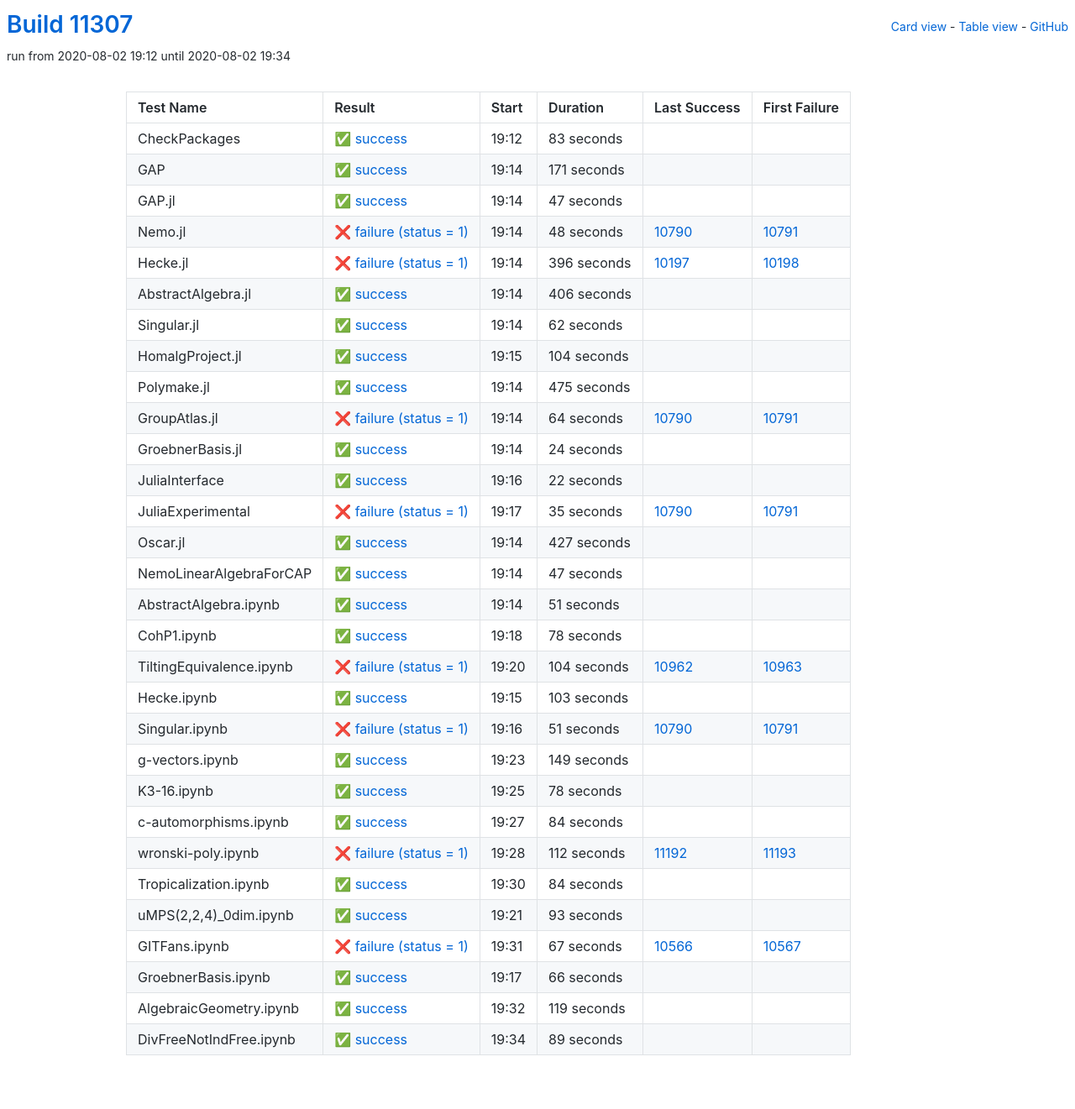
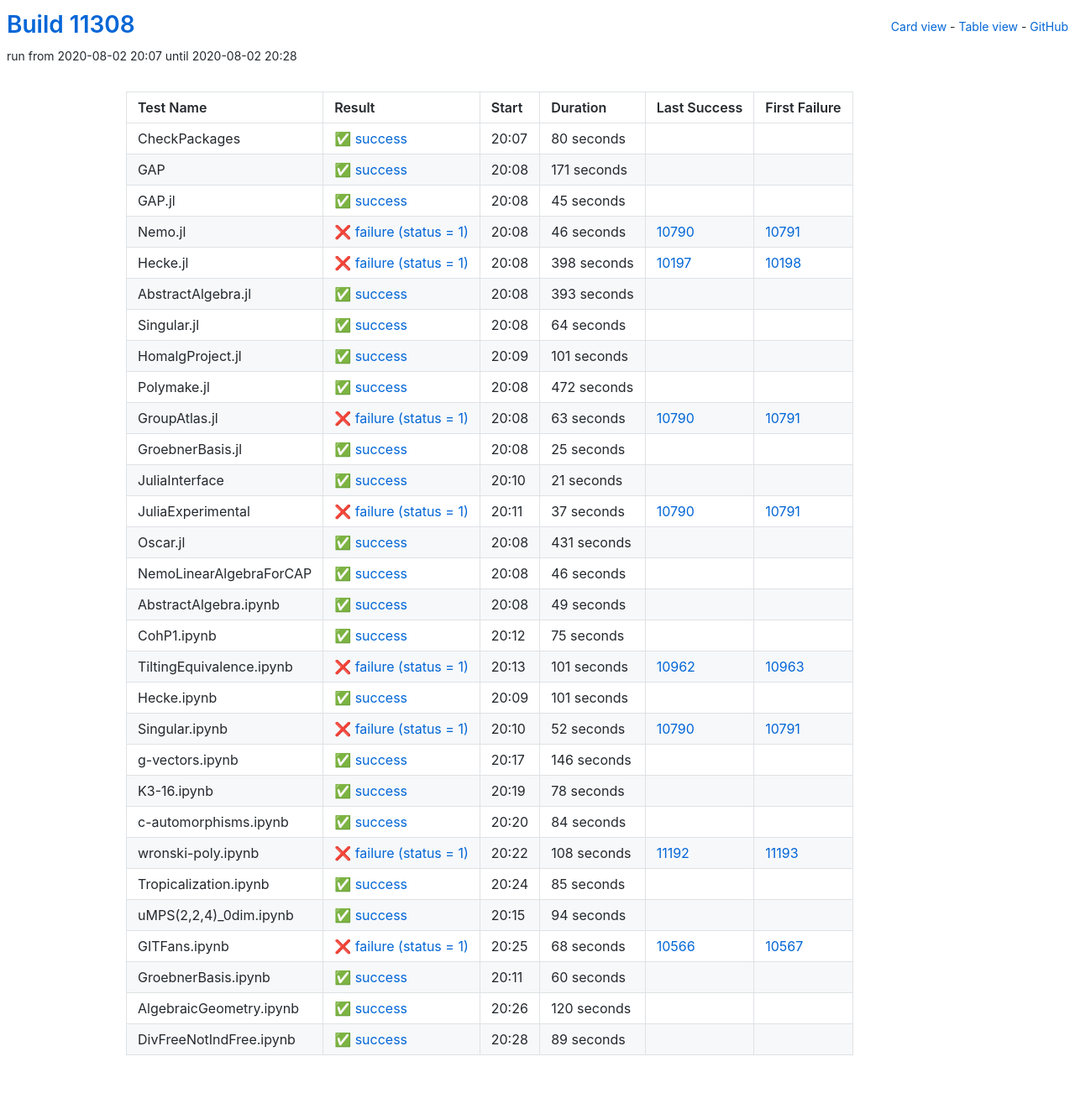
Before and after one commit to oscar-system/oscar-ci-status, a Jekyll site: the page built from table.html, in a window 1280 px wide. Shown: the whole page at 84% size. Built offline with Jekyll 4.4.1, drawn with Linux system fonts in a browser that asks for light colours.

Commit message:
Build #11308

```diff
--- a/_data/ci.yml
+++ b/_data/ci.yml
@@ -1,6 +1,6 @@
 ---
-build: 11307
-build_url: https://oscarci.mathematik.uni-kl.de/job/oscar/11307/
+build: 11308
+build_url: https://oscarci.mathematik.uni-kl.de/job/oscar/11308/
 job: oscar
 organization: oscar-system
 repo: oscar-ci-status
@@ -8,20 +8,20 @@
 tests:
 - name: CheckPackages
   id: checkpackages
-  log: https://oscarci.mathematik.uni-kl.de/job/oscar/11307/artifact/logs/build-11307/CheckPackages.log
-  start: 2020-08-02 19:12
+  log: https://oscarci.mathematik.uni-kl.de/job/oscar/11308/artifact/logs/build-11308/CheckPackages.log
+  start: 2020-08-02 20:07
   success: true
   exitcode: 0
   status: success
-  duration: 83
+  duration: 80
   last_success: false
   last_success_url:
   first_failure: false
   first_failure_url:
 - name: GAP
   id: gap
-  log: https://oscarci.mathematik.uni-kl.de/job/oscar/11307/artifact/logs/build-11307/GAP.log
-  start: 2020-08-02 19:14
+  log: https://oscarci.mathematik.uni-kl.de/job/oscar/11308/artifact/logs/build-11308/GAP.log
+  start: 2020-08-02 20:08
   success: true
   exitcode: 0
   status: success
@@ -32,236 +32,236 @@
   first_failure_url:
 - name: GAP.jl
   id: gap-jl
-  log: https://oscarci.mathematik.uni-kl.de/job/oscar/11307/artifact/logs/build-11307/GAP.jl.log
-  start: 2020-08-02 19:14
+  log: https://oscarci.mathematik.uni-kl.de/job/oscar/11308/artifact/logs/build-11308/GAP.jl.log
+  start: 2020-08-02 20:08
   success: true
   exitcode: 0
   status: success
-  duration: 47
+  duration: 45
   last_success: false
   last_success_url:
   first_failure: false
   first_failure_url:
 - name: Nemo.jl
   id: nemo-jl
-  log: https://oscarci.mathematik.uni-kl.de/job/oscar/11307/artifact/logs/build-11307/Nemo.jl.log
-  start: 2020-08-02 19:14
+  log: https://oscarci.mathematik.uni-kl.de/job/oscar/11308/artifact/logs/build-11308/Nemo.jl.log
+  start: 2020-08-02 20:08
   success: false
   exitcode: 1
   status: failure
-  duration: 48
+  duration: 46
   last_success: 10790
   last_success_url: https://oscarci.mathematik.uni-kl.de/job/oscar/10790/
   first_failure: 10791
   first_failure_url: https://oscarci.mathematik.uni-kl.de/job/oscar/10791/
 - name: Hecke.jl
   id: hecke-jl
-  log: https://oscarci.mathematik.uni-kl.de/job/oscar/11307/artifact/logs/build-11307/Hecke.jl.log
-  start: 2020-08-02 19:14
+  log: https://oscarci.mathematik.uni-kl.de/job/oscar/11308/artifact/logs/build-11308/Hecke.jl.log
+  start: 2020-08-02 20:08
   success: false
   exitcode: 1
   status: failure
-  duration: 396
+  duration: 398
   last_success: 10197
   last_success_url: https://oscarci.mathematik.uni-kl.de/job/oscar/10197/
   first_failure: 10198
   first_failure_url: https://oscarci.mathematik.uni-kl.de/job/oscar/10198/
 - name: AbstractAlgebra.jl
   id: abstractalgebra-jl
-  log: https://oscarci.mathematik.uni-kl.de/job/oscar/11307/artifact/logs/build-11307/AbstractAlgebra.jl.log
-  start: 2020-08-02 19:14
+  log: https://oscarci.mathematik.uni-kl.de/job/oscar/11308/artifact/logs/build-11308/AbstractAlgebra.jl.log
+  start: 2020-08-02 20:08
   success: true
   exitcode: 0
   status: success
-  duration: 406
+  duration: 393
   last_success: false
   last_success_url:
   first_failure: false
   first_failure_url:
 - name: Singular.jl
   id: singular-jl
-  log: https://oscarci.mathematik.uni-kl.de/job/oscar/11307/artifact/logs/build-11307/Singular.jl.log
-  start: 2020-08-02 19:14
+  log: https://oscarci.mathematik.uni-kl.de/job/oscar/11308/artifact/logs/build-11308/Singular.jl.log
+  start: 2020-08-02 20:08
   success: true
   exitcode: 0
   status: success
-  duration: 62
+  duration: 64
   last_success: false
   last_success_url:
   first_failure: false
   first_failure_url:
 - name: HomalgProject.jl
   id: homalgproject-jl
-  log: https://oscarci.mathematik.uni-kl.de/job/oscar/11307/artifact/logs/build-11307/HomalgProject.jl.log
-  start: 2020-08-02 19:15
+  log: https://oscarci.mathematik.uni-kl.de/job/oscar/11308/artifact/logs/build-11308/HomalgProject.jl.log
+  start: 2020-08-02 20:09
   success: true
   exitcode: 0
   status: success
-  duration: 104
+  duration: 101
   last_success: false
   last_success_url:
   first_failure: false
   first_failure_url:
 - name: Polymake.jl
   id: polymake-jl
-  log: https://oscarci.mathematik.uni-kl.de/job/oscar/11307/artifact/logs/build-11307/Polymake.jl.log
-  start: 2020-08-02 19:14
+  log: https://oscarci.mathematik.uni-kl.de/job/oscar/11308/artifact/logs/build-11308/Polymake.jl.log
+  start: 2020-08-02 20:08
   success: true
   exitcode: 0
   status: success
-  duration: 475
+  duration: 472
   last_success: false
   last_success_url:
   first_failure: false
   first_failure_url:
 - name: GroupAtlas.jl
   id: groupatlas-jl
-  log: https://oscarci.mathematik.uni-kl.de/job/oscar/11307/artifact/logs/build-11307/GroupAtlas.jl.log
-  start: 2020-08-02 19:14
+  log: https://oscarci.mathematik.uni-kl.de/job/oscar/11308/artifact/logs/build-11308/GroupAtlas.jl.log
+  start: 2020-08-02 20:08
   success: false
   exitcode: 1
   status: failure
-  duration: 64
+  duration: 63
   last_success: 10790
   last_success_url: https://oscarci.mathematik.uni-kl.de/job/oscar/10790/
   first_failure: 10791
   first_failure_url: https://oscarci.mathematik.uni-kl.de/job/oscar/10791/
 - name: GroebnerBasis.jl
   id: groebnerbasis-jl
-  log: https://oscarci.mathematik.uni-kl.de/job/oscar/11307/artifact/logs/build-11307/GroebnerBasis.jl.log
-  start: 2020-08-02 19:14
+  log: https://oscarci.mathematik.uni-kl.de/job/oscar/11308/artifact/logs/build-11308/GroebnerBasis.jl.log
+  start: 2020-08-02 20:08
   success: true
   exitcode: 0
   status: success
-  duration: 24
+  duration: 25
   last_success: false
   last_success_url:
   first_failure: false
   first_failure_url:
 - name: JuliaInterface
   id: juliainterface
-  log: https://oscarci.mathematik.uni-kl.de/job/oscar/11307/artifact/logs/build-11307/JuliaInterface.log
-  start: 2020-08-02 19:16
+  log: https://oscarci.mathematik.uni-kl.de/job/oscar/11308/artifact/logs/build-11308/JuliaInterface.log
+  start: 2020-08-02 20:10
   success: true
   exitcode: 0
   status: success
-  duration: 22
+  duration: 21
   last_success: false
   last_success_url:
   first_failure: false
   first_failure_url:
 - name: JuliaExperimental
   id: juliaexperimental
-  log: https://oscarci.mathematik.uni-kl.de/job/oscar/11307/artifact/logs/build-11307/JuliaExperimental.log
-  start: 2020-08-02 19:17
+  log: https://oscarci.mathematik.uni-kl.de/job/oscar/11308/artifact/logs/build-11308/JuliaExperimental.log
+  start: 2020-08-02 20:11
   success: false
   exitcode: 1
   status: failure
-  duration: 35
+  duration: 37
   last_success: 10790
   last_success_url: https://oscarci.mathematik.uni-kl.de/job/oscar/10790/
   first_failure: 10791
   first_failure_url: https://oscarci.mathematik.uni-kl.de/job/oscar/10791/
 - name: Oscar.jl
   id: oscar-jl
-  log: https://oscarci.mathematik.uni-kl.de/job/oscar/11307/artifact/logs/build-11307/Oscar.jl.log
-  start: 2020-08-02 19:14
+  log: https://oscarci.mathematik.uni-kl.de/job/oscar/11308/artifact/logs/build-11308/Oscar.jl.log
+  start: 2020-08-02 20:08
   success: true
   exitcode: 0
   status: success
-  duration: 427
+  duration: 431
   last_success: false
   last_success_url:
   first_failure: false
   first_failure_url:
 - name: NemoLinearAlgebraForCAP
   id: nemolinearalgebraforcap
-  log: https://oscarci.mathematik.uni-kl.de/job/oscar/11307/artifact/logs/build-11307/NemoLinearAlgebraForCAP.log
-  start: 2020-08-02 19:14
+  log: https://oscarci.mathematik.uni-kl.de/job/oscar/11308/artifact/logs/build-11308/NemoLinearAlgebraForCAP.log
+  start: 2020-08-02 20:08
   success: true
   exitcode: 0
   status: success
-  duration: 47
+  duration: 46
   last_success: false
   last_success_url:
   first_failure: false
   first_failure_url:
 - name: AbstractAlgebra.ipynb
   id: abstractalgebra-ipynb
-  log: https://oscarci.mathematik.uni-kl.de/job/oscar/11307/artifact/logs/build-11307/AbstractAlgebra.ipynb.log
-  start: 2020-08-02 19:14
+  log: https://oscarci.mathematik.uni-kl.de/job/oscar/11308/artifact/logs/build-11308/AbstractAlgebra.ipynb.log
+  start: 2020-08-02 20:08
   success: true
   exitcode: 0
   status: success
-  duration: 51
+  duration: 49
   last_success: false
   last_success_url:
   first_failure: false
   first_failure_url:
 - name: CohP1.ipynb
   id: cohp1-ipynb
-  log: https://oscarci.mathematik.uni-kl.de/job/oscar/11307/artifact/logs/build-11307/CohP1.ipynb.log
-  start: 2020-08-02 19:18
+  log: https://oscarci.mathematik.uni-kl.de/job/oscar/11308/artifact/logs/build-11308/CohP1.ipynb.log
+  start: 2020-08-02 20:12
   success: true
   exitcode: 0
   status: success
-  duration: 78
+  duration: 75
   last_success: false
   last_success_url:
   first_failure: false
   first_failure_url:
 - name: TiltingEquivalence.ipynb
   id: tiltingequivalence-ipynb
-  log: https://oscarci.mathematik.uni-kl.de/job/oscar/11307/artifact/logs/build-11307/TiltingEquivalence.ipynb.log
-  start: 2020-08-02 19:20
+  log: https://oscarci.mathematik.uni-kl.de/job/oscar/11308/artifact/logs/build-11308/TiltingEquivalence.ipynb.log
+  start: 2020-08-02 20:13
   success: false
   exitcode: 1
   status: failure
-  duration: 104
+  duration: 101
   last_success: 10962
   last_success_url: https://oscarci.mathematik.uni-kl.de/job/oscar/10962/
   first_failure: 10963
   first_failure_url: https://oscarci.mathematik.uni-kl.de/job/oscar/10963/
 - name: Hecke.ipynb
   id: hecke-ipynb
-  log: https://oscarci.mathematik.uni-kl.de/job/oscar/11307/artifact/logs/build-11307/Hecke.ipynb.log
-  start: 2020-08-02 19:15
+  log: https://oscarci.mathematik.uni-kl.de/job/oscar/11308/artifact/logs/build-11308/Hecke.ipynb.log
+  start: 2020-08-02 20:09
   success: true
   exitcode: 0
   status: success
-  duration: 103
+  duration: 101
   last_success: false
   last_success_url:
   first_failure: false
   first_failure_url:
 - name: Singular.ipynb
   id: singular-ipynb
-  log: https://oscarci.mathematik.uni-kl.de/job/oscar/11307/artifact/logs/build-11307/Singular.ipynb.log
-  start: 2020-08-02 19:16
+  log: https://oscarci.mathematik.uni-kl.de/job/oscar/11308/artifact/logs/build-11308/Singular.ipynb.log
+  start: 2020-08-02 20:10
   success: false
   exitcode: 1
   status: failure
-  duration: 51
+  duration: 52
   last_success: 10790
   last_success_url: https://oscarci.mathematik.uni-kl.de/job/oscar/10790/
   first_failure: 10791
   first_failure_url: https://oscarci.mathematik.uni-kl.de/job/oscar/10791/
 - name: g-vectors.ipynb
   id: g-vectors-ipynb
-  log: https://oscarci.mathematik.uni-kl.de/job/oscar/11307/artifact/logs/build-11307/g-vectors.ipynb.log
-  start: 2020-08-02 19:23
+  log: https://oscarci.mathematik.uni-kl.de/job/oscar/11308/artifact/logs/build-11308/g-vectors.ipynb.log
+  start: 2020-08-02 20:17
   success: true
   exitcode: 0
   status: success
-  duration: 149
+  duration: 146
   last_success: false
   last_success_url:
   first_failure: false
   first_failure_url:
 - name: K3-16.ipynb
   id: k3-16-ipynb
-  log: https://oscarci.mathematik.uni-kl.de/job/oscar/11307/artifact/logs/build-11307/K3-16.ipynb.log
-  start: 2020-08-02 19:25
+  log: https://oscarci.mathematik.uni-kl.de/job/oscar/11308/artifact/logs/build-11308/K3-16.ipynb.log
+  start: 2020-08-02 20:19
   success: true
   exitcode: 0
   status: success
@@ -272,8 +272,8 @@
   first_failure_url:
 - name: c-automorphisms.ipynb
   id: c-automorphisms-ipynb
-  log: https://oscarci.mathematik.uni-kl.de/job/oscar/11307/artifact/logs/build-11307/c-automorphisms.ipynb.log
-  start: 2020-08-02 19:27
+  log: https://oscarci.mathematik.uni-kl.de/job/oscar/11308/artifact/logs/build-11308/c-automorphisms.ipynb.log
+  start: 2020-08-02 20:20
   success: true
   exitcode: 0
   status: success
@@ -284,80 +284,80 @@
   first_failure_url:
 - name: wronski-poly.ipynb
   id: wronski-poly-ipynb
-  log: https://oscarci.mathematik.uni-kl.de/job/oscar/11307/artifact/logs/build-11307/wronski-poly.ipynb.log
-  start: 2020-08-02 19:28
+  log: https://oscarci.mathematik.uni-kl.de/job/oscar/11308/artifact/logs/build-11308/wronski-poly.ipynb.log
+  start: 2020-08-02 20:22
   success: false
   exitcode: 1
   status: failure
-  duration: 112
+  duration: 108
   last_success: 11192
   last_success_url: https://oscarci.mathematik.uni-kl.de/job/oscar/11192/
   first_failure: 11193
   first_failure_url: https://oscarci.mathematik.uni-kl.de/job/oscar/11193/
 - name: Tropicalization.ipynb
   id: tropicalization-ipynb
-  log: https://oscarci.mathematik.uni-kl.de/job/oscar/11307/artifact/logs/build-11307/Tropicalization.ipynb.log
-  start: 2020-08-02 19:30
+  log: https://oscarci.mathematik.uni-kl.de/job/oscar/11308/artifact/logs/build-11308/Tropicalization.ipynb.log
+  start: 2020-08-02 20:24
   success: true
   exitcode: 0
   status: success
-  duration: 84
+  duration: 85
   last_success: false
   last_success_url:
   first_failure: false
   first_failure_url:
 - name: uMPS(2,2,4)_0dim.ipynb
   id: umps-2-2-4-0dim-ipynb
-  log: https://oscarci.mathematik.uni-kl.de/job/oscar/11307/artifact/logs/build-11307/uMPS-2-2-4-_0dim.ipynb.log
-  start: 2020-08-02 19:21
+  log: https://oscarci.mathematik.uni-kl.de/job/oscar/11308/artifact/logs/build-11308/uMPS-2-2-4-_0dim.ipynb.log
+  start: 2020-08-02 20:15
   success: true
   exitcode: 0
   status: success
-  duration: 93
+  duration: 94
   last_success: false
   last_success_url:
   first_failure: false
   first_failure_url:
 - name: GITFans.ipynb
   id: gitfans-ipynb
-  log: https://oscarci.mathematik.uni-kl.de/job/oscar/11307/artifact/logs/build-11307/GITFans.ipynb.log
-  start: 2020-08-02 19:31
+  log: https://oscarci.mathematik.uni-kl.de/job/oscar/11308/artifact/logs/build-11308/GITFans.ipynb.log
+  start: 2020-08-02 20:25
   success: false
   exitcode: 1
   status: failure
-  duration: 67
+  duration: 68
   last_success: 10566
   last_success_url: https://oscarci.mathematik.uni-kl.de/job/oscar/10566/
   first_failure: 10567
   first_failure_url: https://oscarci.mathematik.uni-kl.de/job/oscar/10567/
 - name: GroebnerBasis.ipynb
   id: groebnerbasis-ipynb
-  log: https://oscarci.mathematik.uni-kl.de/job/oscar/11307/artifact/logs/build-11307/GroebnerBasis.ipynb.log
-  start: 2020-08-02 19:17
+  log: https://oscarci.mathematik.uni-kl.de/job/oscar/11308/artifact/logs/build-11308/GroebnerBasis.ipynb.log
+  start: 2020-08-02 20:11
   success: true
   exitcode: 0
   status: success
-  duration: 66
+  duration: 60
   last_success: false
   last_success_url:
   first_failure: false
   first_failure_url:
 - name: AlgebraicGeometry.ipynb
   id: algebraicgeometry-ipynb
-  log: https://oscarci.mathematik.uni-kl.de/job/oscar/11307/artifact/logs/build-11307/AlgebraicGeometry.ipynb.log
-  start: 2020-08-02 19:32
+  log: https://oscarci.mathematik.uni-kl.de/job/oscar/11308/artifact/logs/build-11308/AlgebraicGeometry.ipynb.log
+  start: 2020-08-02 20:26
   success: true
   exitcode: 0
   status: success
-  duration: 119
+  duration: 120
   last_success: false
   last_success_url:
   first_failure: false
   first_failure_url:
 - name: DivFreeNotIndFree.ipynb
   id: divfreenotindfree-ipynb
-  log: https://oscarci.mathematik.uni-kl.de/job/oscar/11307/artifact/logs/build-11307/DivFreeNotIndFree.ipynb.log
-  start: 2020-08-02 19:34
+  log: https://oscarci.mathematik.uni-kl.de/job/oscar/11308/artifact/logs/build-11308/DivFreeNotIndFree.ipynb.log
+  start: 2020-08-02 20:28
   success: true
   exitcode: 0
   status: success
```
Also changed, not shown: README.md.
